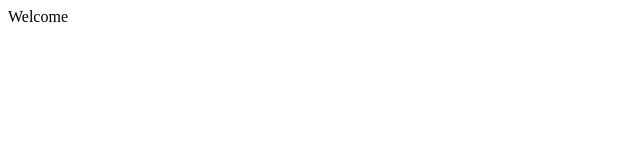
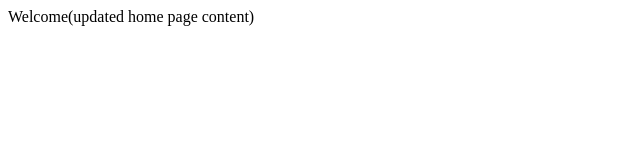
Before and after one commit to drdomigod-glitch/projekt, a plain HTML site: page index.html in a window 1280 px wide. Shown: the whole page, without its empty margins (0-640 px from the left). Drawn offline with Linux system fonts and the light colour scheme.

Commit message:
Updated index.html with new home page content

```diff
--- a/index.html
+++ b/index.html
@@ -6,6 +6,6 @@
         </Title>
     </head>
     <body>
-        Welcome
+        Welcome(updated home page content)
     </body>
 </html>
```
